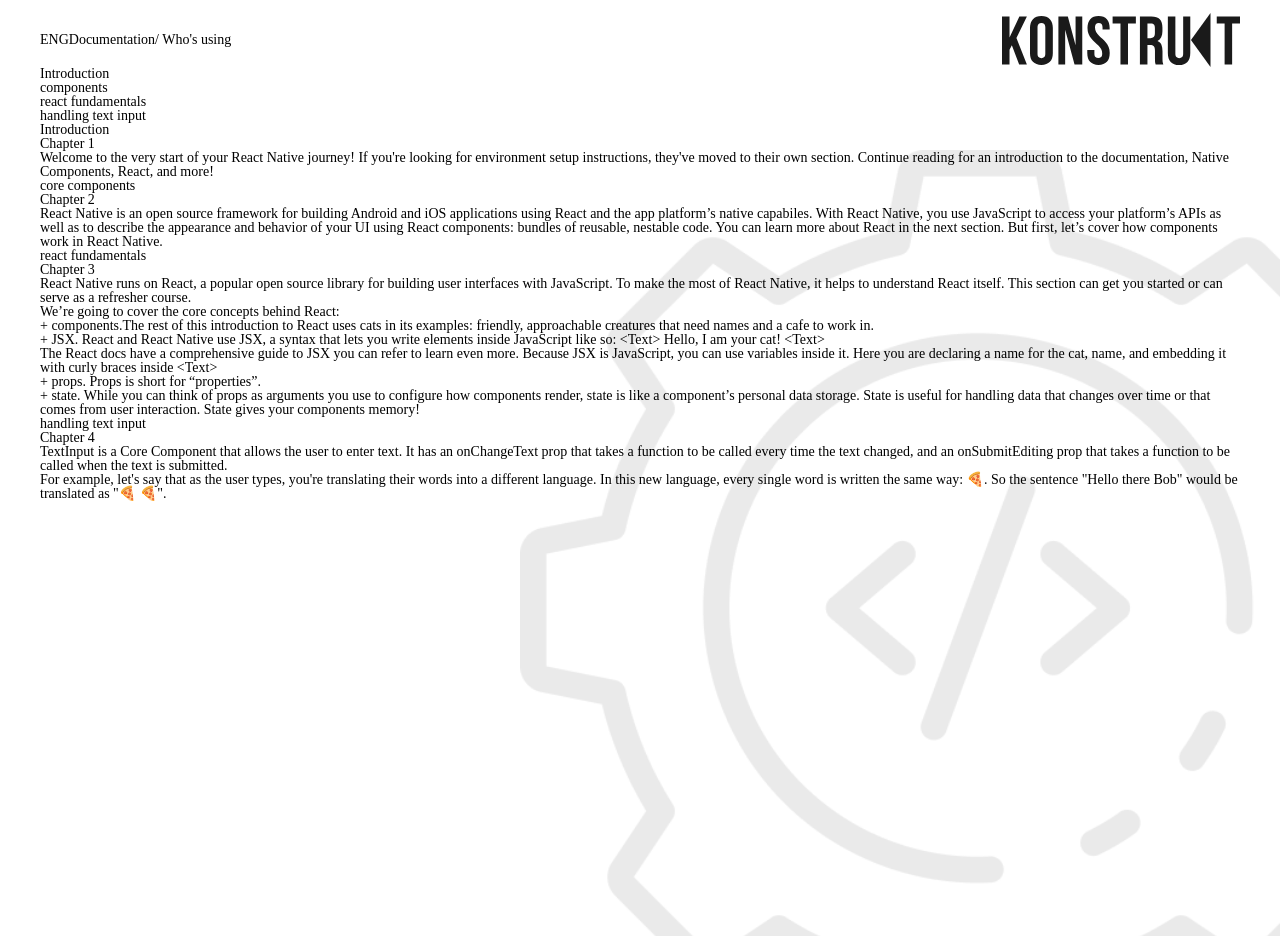
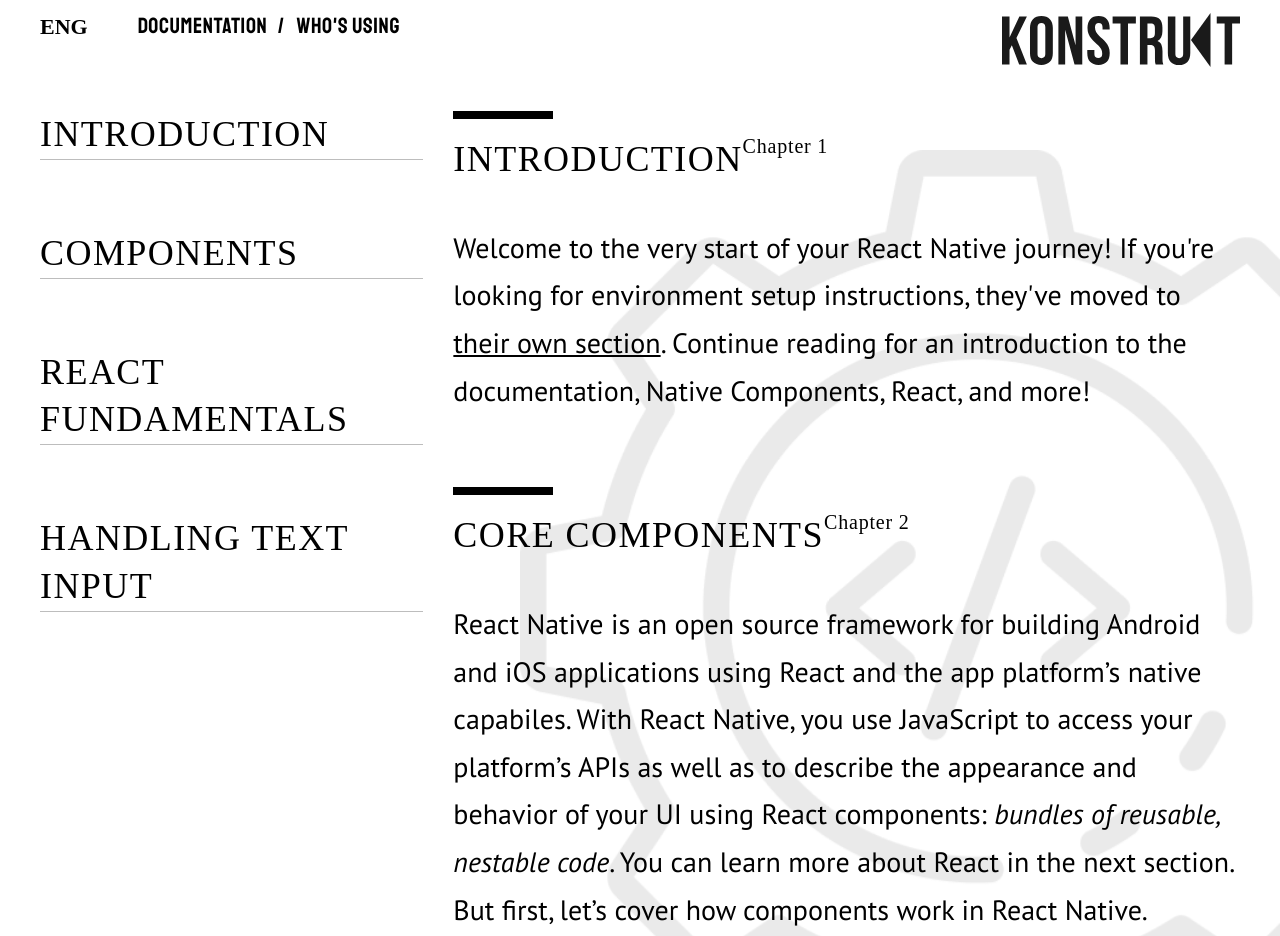
Before and after one commit to Maryna-smile/kostrakt, a plain HTML site: page index.html in a window 1280 px wide. Shown: the top 936 px of the page. Drawn offline with Linux system fonts and the light colour scheme; a web font is replaced by a local one.

Commit message:
added styles

```diff
--- a/css/documentation.css
+++ b/css/documentation.css
@@ -1,30 +1,41 @@
-/* body {
+body {
   position: relative;
-  background-image: url(../images/detail.png);
-  background-repeat: no-repeat;
-} */
+  min-height: 100vh;
+  font-family: "PT Sans", serif;
+  font-weight: 400;
+  font-size: 28px;
+  line-height: 1.7;
+  color: #000000;
+}
 .detail-img {
-  position: absolute;
+  position: fixed;
   top: 150px;
   right: 0;
   width: 760px;
   /* height: 760px; */
- z-index: -1;
+  z-index: -1;
 }
 .container {
   max-width: 1200px;
   margin: 0 auto;
 }
 .header {
+  padding-top: 13px;
+  position: sticky;
+  top: 0;
+  z-index: 2;
   display: flex;
   align-items: center;
   justify-content: space-between;
-  margin-top: 13px;
+  gap: 600px;
+  background-color: #fff;
 }
 .header__flex {
   display: flex;
   align-items: center;
   justify-content: space-between;
+  gap: 50px;
+  margin-bottom: 70px;
 }
 .nav {
   display: flex;
@@ -32,33 +43,175 @@
   justify-content: space-between;
 }
 .lang {
+  font-family: Tourney;
+  font-weight: 600;
+  font-size: 22px;
+  line-height: 0.8;
+  letter-spacing: 4%;
 }
-.cirsive {
+.nav {
+  gap: 10px;
+  font-family: "Staatliches";
+  font-style: normal;
+  font-weight: 400;
+  font-size: 22px;
+  line-height: 1.27;
+  letter-spacing: 0.03em;
+  transform: matrix(1, 0, 0, 1, 0, 0);
+  text-transform: uppercase;
 }
+
 .underline {
+  text-decoration: underline;
 }
 .highlighted {
+  font-size: 26px;
+  background-color: #dadada;
 }
-.nav {
-}
+
 .logo-img {
   width: 238px;
-height: 54px;
+  height: 54px;
+  align-self: start;
 }
-.aside__list {
+.flex-wrapper {
+  position: relative;
+  display: flex;
+  justify-content: space-between;
+  gap: 30px;
+
+  /* overflow: hidden; */
 }
+.aside {
+  position: sticky;
+  top: 60px;
+  width: 385px;
+  overflow: hidden;
+}
+/* .aside__list {
+  position: sticky;
+  top: 60px;
+  width: 385px;
+  } */
 .aside__item {
+  font-family: "Francois One";
+  font-style: normal;
+  font-weight: 400;
+  font-size: 36px;
+  line-height: 1.33;
+  letter-spacing: 0.04em;
+  text-transform: uppercase;
+  border-bottom: 1px solid #bdbdbd;
+  margin-bottom: 70px;
+}
+/* .aside__item::after {
+content:'';
+display: block;
+height: 1px;
+width: 100%;
+background-color: #BDBDBD;
+} */
+.main {
+  width: 790px;
+  overflow: auto;
+  padding-top: 25px;
+}
+.chapter1,
+.chapter2,
+.chapter3 {
+  margin-bottom: 98px;
 }
 
-.chapter1, .chapter2, .chapter3, .chapter4   {
+.title {
+  position: relative;
+}
+
+.title::before {
+  position: absolute;
+  content: "";
+  width: 100px;
+  height: 8px;
+  bottom: 65px;
+  background-color:#000000;
+}
+
+.upper-title1 {
+  position: relative;
+}
+.upper-title1::after {
+  position: absolute;
+  content: "Chapter 1";
+  font-family: "Farro";
+  font-weight: 300;
+  font-size: 20px;
+  line-height: 1;
+  letter-spacing: 0.04em;
+  text-transform: none;
+  bottom: 28px;
+}
+/* .upper-title:nth-child(1)::after {
+  content: "Chapter 1";
+}
+.upper-title:nth-child(2)::after {
+  content: "Chapter 2";
+} */
+
+.upper-title2 {
+  position: relative;
+}
+.upper-title2::after {
+  position: absolute;
+  content: "Chapter 2";
+  font-family: "Farro";
+  font-weight: 300;
+  font-size: 20px;
+  line-height: 1;
+  letter-spacing: 0.04em;
+  text-transform: none;
+  bottom: 28px;
+}
+.upper-title3 {
+  position: relative;
+}
+.upper-title3::after {
+  position: absolute;
+  content: "Chapter 3";
+  font-family: "Farro";
+  font-weight: 300;
+  font-size: 20px;
+  line-height: 1;
+  letter-spacing: 0.04em;
+  text-transform: none;
+  bottom: 28px;
+}
+.upper-title4 {
+  position: relative;
+}
+.upper-title4::after {
+  position: absolute;
+  content: "Chapter 4";
+  font-family: "Farro";
+  font-weight: 300;
+  font-size: 20px;
+  line-height: 1;
+  letter-spacing: 0.04em;
+  text-transform: none;
+  bottom: 28px;
 }
 .title {
+  font-family: "Francois One";
+  font-style: normal;
+  font-weight: 400;
+  font-size: 36px;
+  line-height: 1.33;
+  letter-spacing: 0.04em;
+  text-transform: uppercase;
+  margin-bottom: 40px;
 }
-.upper-title {
-}
+
 .text {
+margin-bottom: 40px;
 }
 .consept__list {
+  margin-bottom: 40px;
 }
-.bolt {
-}
--- a/index.html
+++ b/index.html
@@ -7,6 +7,11 @@
   <meta name="viewport" content="width=device-width, initial-scale=1.0">
   <title>Konstrukt</title>
   <link rel="icon" href="./images/favicon.svg">
+  <link rel="preconnect" href="https://fonts.googleapis.com">
+  <link rel="preconnect" href="https://fonts.gstatic.com" crossorigin>
+  <link
+    href="https://fonts.googleapis.com/css2?family=Delius+Unicase&family=Farro:wght@300&family=Francois+One&family=PT+Sans:ital,wght@0,400;0,700;1,400&family=Staatliches&family=Tourney:wght@600&display=swap"
+    rel="stylesheet">
   <link rel="stylesheet" href="./css/normalize.css">
   <link rel="stylesheet" href="./css/documentation.css">
 </head>
@@ -17,12 +22,13 @@
       <p class="lang">ENG</p>
       <nav class="nav">
         <p class="nav">Documentation</p>
-      <p class="nav"> / Who's using</p>
+        <p class="nav"> / &nbsp; Who's using</p>
       </nav>
     </div>
     <img class="logo-img" src="./images/favicon.svg" alt="logo">
   </header>
-  <aside>
+  <div class="flex-wrapper">
+    <aside class="aside">
       <ul class="aside__list">
         <li class="aside__item">Introduction</li>
         <li class="aside__item">components</li>
@@ -33,44 +39,46 @@
     <main class="main">
       <img class="detail-img" src="./images/detail.png" alt="detail">
       <section class="chapter1">
-      <h2 class="title">Introduction</h2>
-      <p class="upper-title">Chapter 1</p>
+        <h2 class="title upper-title1">Introduction </h2>
+
         <p class="text">Welcome to the very start of your React Native journey! If you're looking for environment setup
           instructions, they've moved to <span class="underline">their own section</span>. Continue reading for an
           introduction to the documentation, Native Components, React, and more!</p>
       </section>
       <section class="chapter2">
-      <h2 class=" title">core components</h2>
-      <p class=" upper-title">Chapter 2</p>
-      <p class=" text">React Native is an open source framework for building Android and iOS applications using React
-        and the app platform’s native capabiles. With React Native, you use JavaScript to access your platform’s APIs as
-        well as to describe the appearance and behavior of your UI using React components: <span class="cirsive">bundles
-          of reusable, nestable code</span>. You can learn more about React in the next section. But first, let’s cover
+        <h2 class="title upper-title2">core components</h2>
+
+        <p class="text">React Native is an open source framework for building Android and iOS applications using React
+          and the app platform’s native capabiles. With React Native, you use JavaScript to access your platform’s APIs
+          as  well as to describe the appearance and behavior of your UI using React components: <i>bundles
+            of reusable, nestable code</i>. You can learn more about React in the next section. But first, let’s cover
           how components work in React Native.</p>
       </section>
-    <section class="chapter3">
-      <h2 class=" title">react fundamentals</h2>
-      <p class=" upper-title">Chapter 3</p>
+      <section class="chapter3 ">
+        <h2 class="title upper-title3">react fundamentals</h2>
+
         <p class=" text">React Native runs on <span class="underline">React</span>, a popular open source library for
-        building user interfaces with JavaScript. To make the most of React Native, it helps to understand React itself.
+          building user interfaces with JavaScript. To make the most of React Native, it helps to understand React
+          itself.
           This section can get you started or can serve as a refresher course.</p>
         <p class=" text">We’re going to cover the core concepts behind React:</p>
         <ul class="consept__list">
           <li class="consept__list">
-          <span class="bolt">+ components.</span>The rest of this introduction to React uses cats in its examples:
+            <strong>+ components.</strong>The rest of this introduction to React uses cats in its examples:
             friendly, approachable creatures that need names and a cafe to work in.
           </li>
           <li class="consept__list">
-          <span class="bolt">+ JSX.</span> React and React Native use JSX, a syntax that lets you write elements inside
+          <p class="text">
+            <strong>+ JSX.</strong> React and React Native use JSX, a syntax that lets you write elements inside
             JavaScript like so:
             <span class="highlighted">
-            &lt;<span>Text</span>&gt;
-            Hello, I am your cat!
-            &lt;<span>Text</span>&gt;
+              &lt;<span>Text</span>&gt;Hello, I am your cat!&lt;<span>Text</span>&gt;
             </span>
+          </p>
             <p class=" text">
               The React docs have a comprehensive guide to JSX you can refer to learn even more. Because JSX is
-            JavaScript, you can use variables inside it. Here you are declaring a name for the cat, name, and embedding
+              JavaScript, you can use variables inside it. Here you are declaring a name for the cat, name, and
+              embedding
               it with curly braces inside
               <span class="highlighted">
                 &lt;<span>Text</span>&gt;
@@ -78,28 +86,32 @@
             </p>
           </li>
           <li class="consept__list">
-          <span class="bolt">+ props.</span>
+            <strong>+ props.</strong>
             Props is short for “properties”.
           </li>
           <li class="consept__list">
-          <span class="bolt">+ state.</span>
+            <strong>+ state.</strong>
             While you can think of props as arguments you use to configure how components render, state is like a
-          component’s personal data storage. State is useful for handling data that changes over time or that comes from
+            component’s personal data storage. State is useful for handling data that changes over time or that comes
+            from
             user interaction. State gives your components memory!
           </li>
         </ul>
       </section>
       <section class="chapter4">
-      <h2 class=" title">handling text input</h2>
-      <p class=" upper-title">Chapter 4</p>
+        <h2 class="title upper-title4">handling text input</h2>
+
         <p class=" text">TextInput is a Core Component that allows the user to enter text. It has an <span
             class="cirsive">onChangeText</span> prop that takes a function to be called every time the text changed, and
           an onSubmitEditing prop that takes a function to be called when the text is submitted.</p>
         <p class=" text">
-        For example, let's say that as the user types, you're translating their words into a different language. In this new language, every single word is written the same way: 🍕. So the sentence "Hello there Bob" would be translated as "🍕 🍕".
+          For example, let's say that as the user types, you're translating their words into a different language. In
+          this new language, every single word is written the same way: 🍕. So the sentence "Hello there Bob" would be
+          translated as "🍕 🍕".
         </p>
       </section>
     </main>
+  </div>
 </body>
 
 </html>
```
Lines whose indentation alone changed are shown as unchanged.
